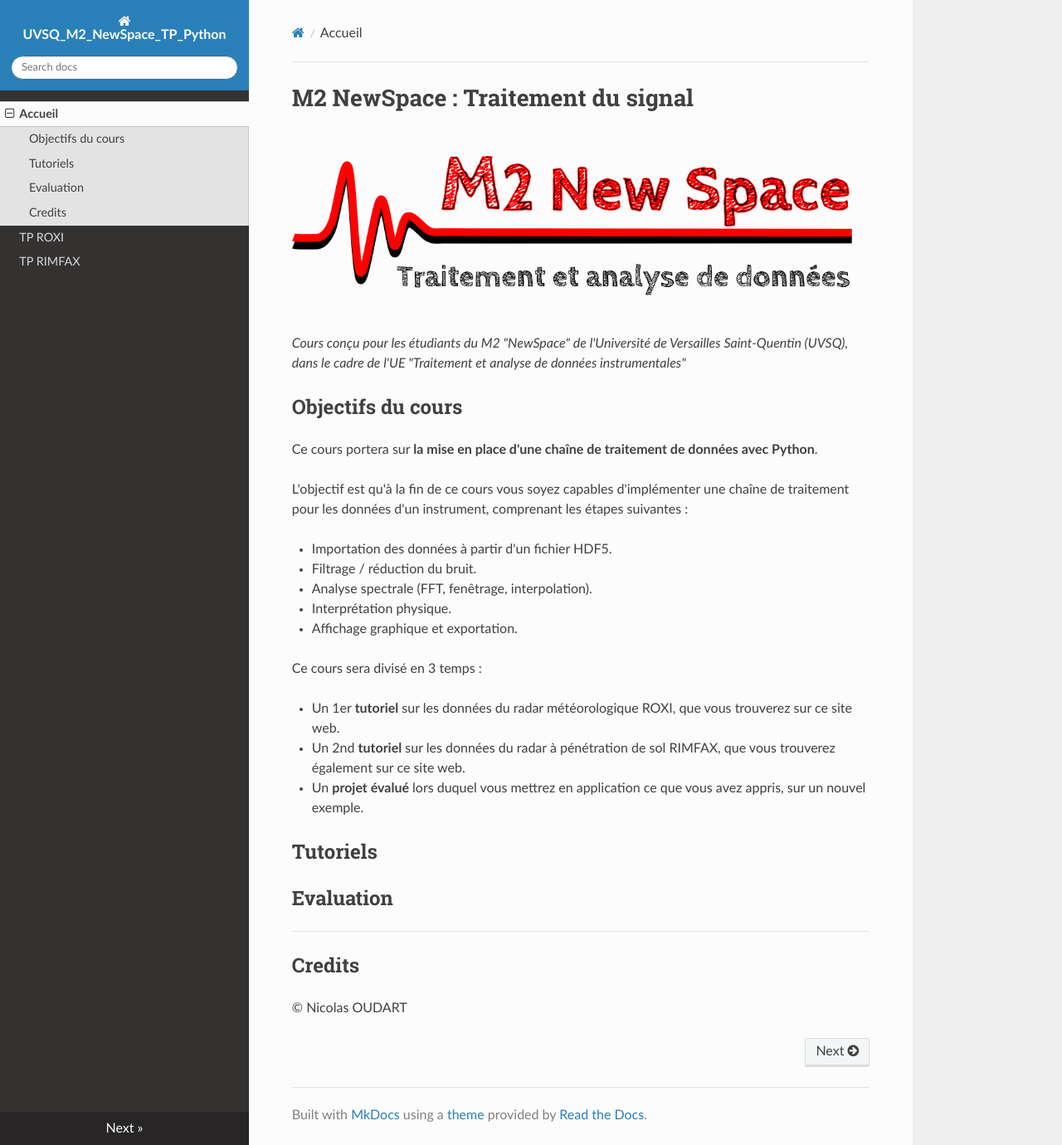
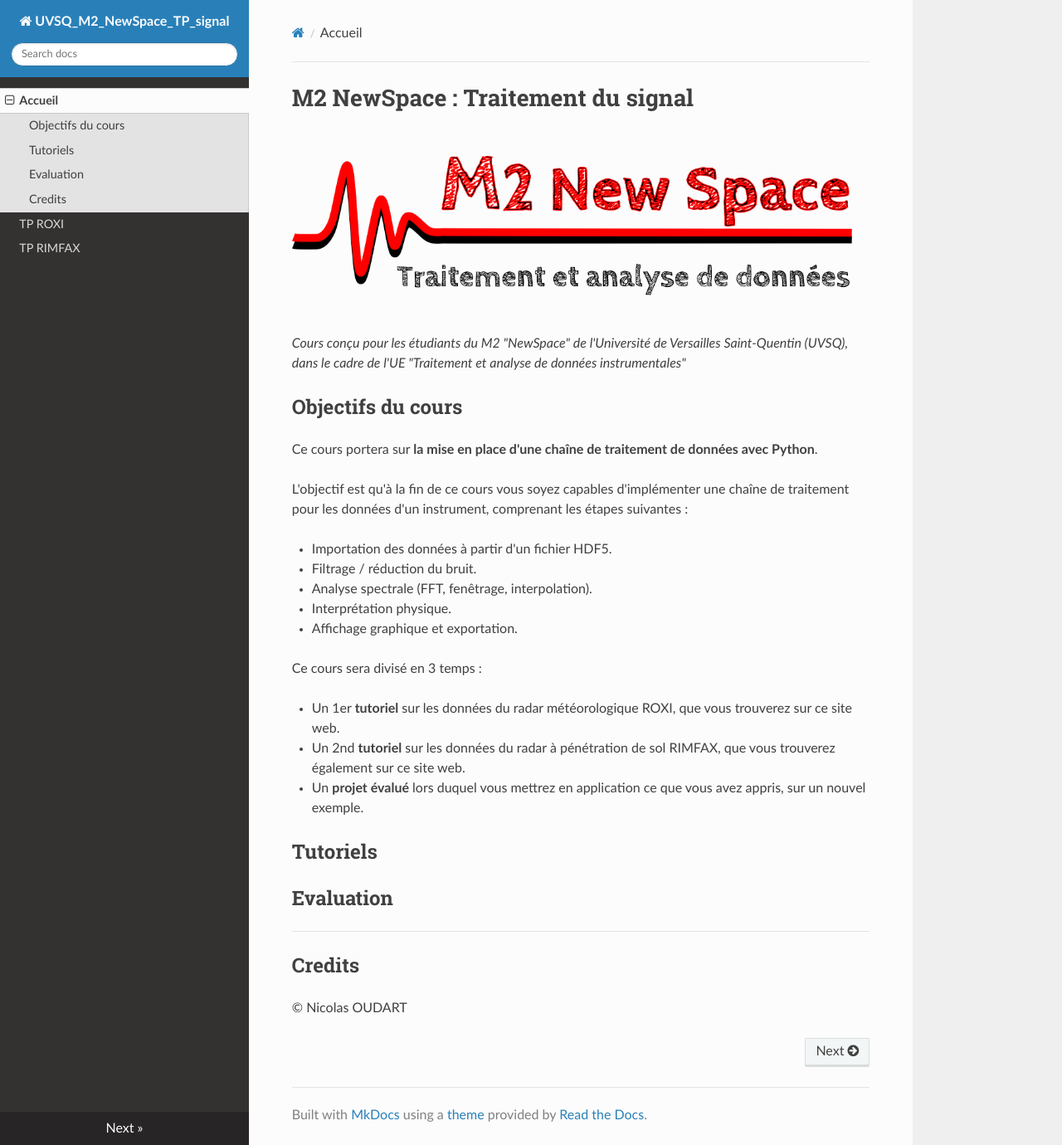
Before and after one commit to NicOudart/UVSQ_M2_NewSpace_TP_signal, an MkDocs documentation site: the page built from docs/index.md, in a window 1280 px wide and 1380 px high. Shown: the whole window at 83% size. Built offline with MkDocs 1.6.1, drawn with Linux system fonts in a browser that asks for light colours; nearby versions of some CDN libraries.

Commit message:
-Update mkdocs.

```diff
--- a/mkdocs.yml
+++ b/mkdocs.yml
@@ -1,4 +1,4 @@
-site_name: "UVSQ_M2_NewSpace_TP_Python"
+site_name: "UVSQ_M2_NewSpace_TP_signal"
 site_url: "https://nicoudart.github.io/UVSQ_M2_NewSpace_TP_signal"
 site_author: "Nicolas OUDART"
 
```
